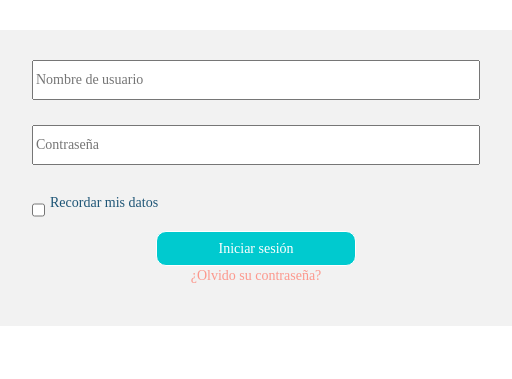
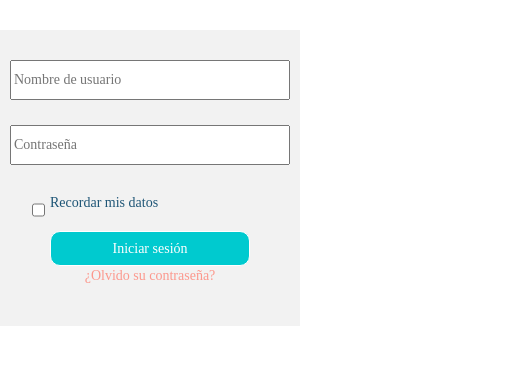
Before and after one commit to jesrodmiranda/html-datos, a website: page public_html/login.html in a window 390 px wide. Shown: the whole page, 512 px wide, since content can reach past the window. Drawn offline with Linux system fonts and the light colour scheme; a web font is replaced by a local one.

Commit message:
login form mobile version 2

```diff
--- a/public_html/less/main.less
+++ b/public_html/less/main.less
@@ -1265,11 +1265,11 @@ div.tooltip-inner {
   }
 
   .login-form-container{
-      width: 300px;
+      width: 300px !important;
   }
 
   .user-name-input-login, .user-name-input-login div input .password-input-login div input {
-      width: 280px;
+      width: 280px !important;
   }
 
 }
```
Also changed, not shown: public_html/css/styles.css.
